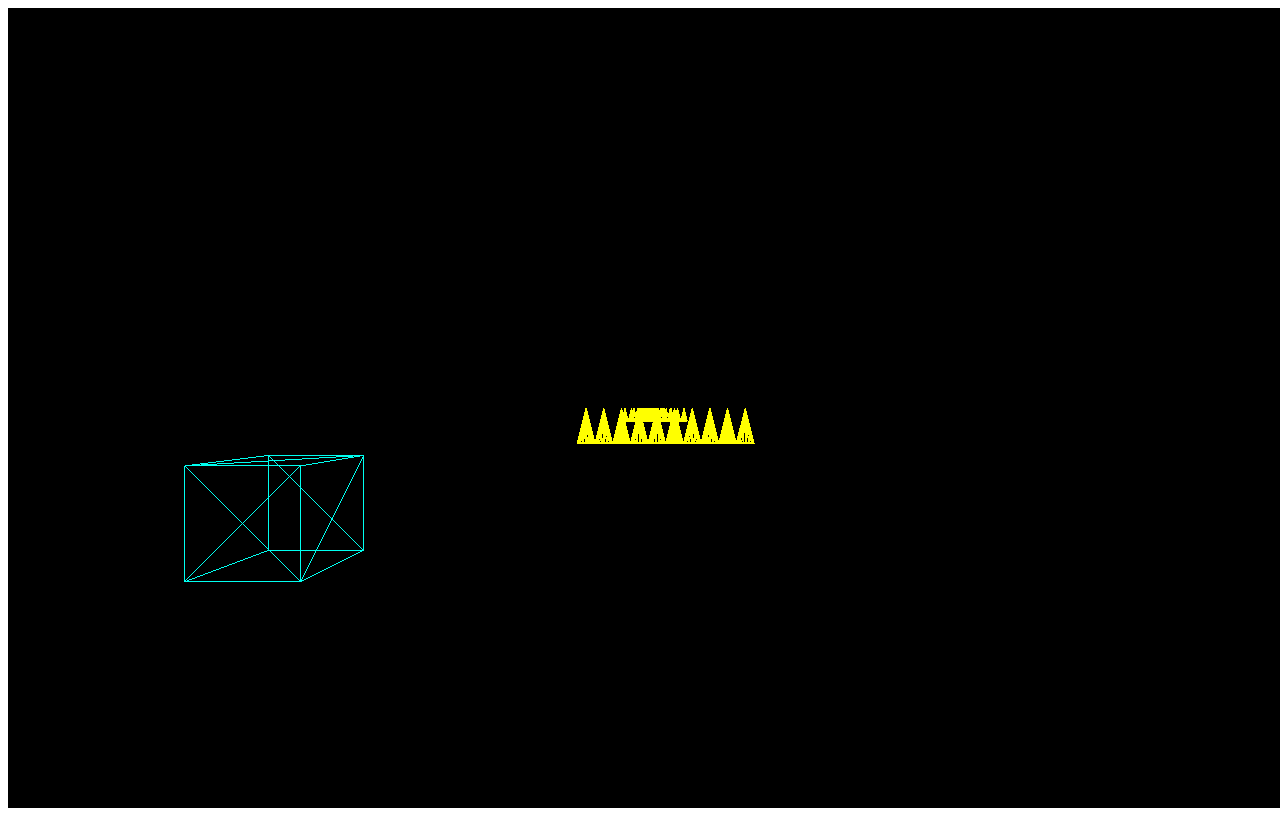
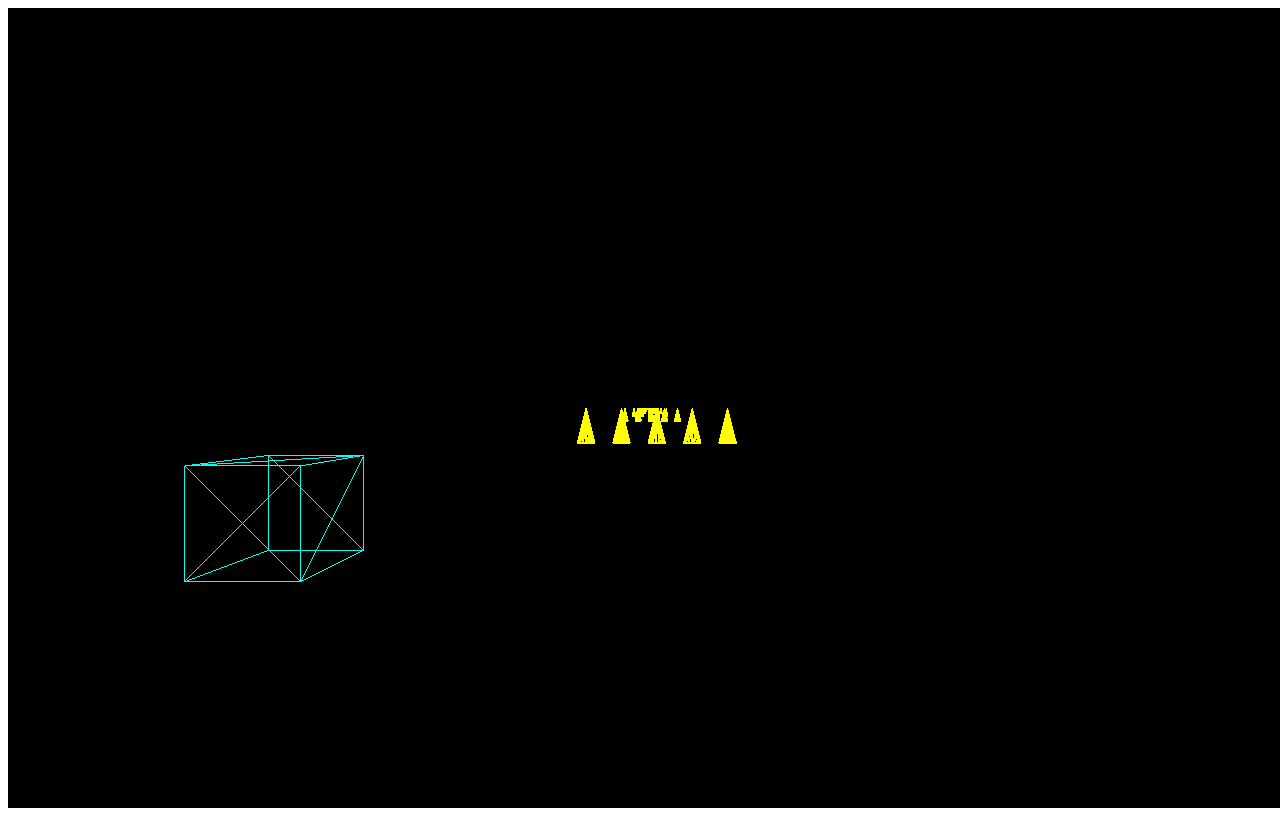
Before and after one commit to Estenimomnium/three-js, a plain HTML site: page index.html in a window 1280 px wide. Drawn offline with nearby package versions, Linux system fonts and the light colour scheme; animation ran at ten frames a second.

Commit message:
Initial commit three

```diff
--- a/index.html
+++ b/index.html
@@ -52,14 +52,17 @@
 
         function createCones( x, y, z ) {
             for (let i = 0; i < 10; i++) {
-                const geometryCone = new THREE.ConeBufferGeometry( 0.5, 2, 32 );
-                const materialCone = new THREE.MeshBasicMaterial( {color: 0xffff00, wireframe: true } );
-                const cone = new THREE.Mesh( geometryCone, materialCone );
+                if (i % 2 == 0) {
+                    const geometryCone = new THREE.ConeBufferGeometry(0.5, 2, 32);
+                    const materialCone = new THREE.MeshBasicMaterial({color: 0xffff00, wireframe: true});
+                    const cone = new THREE.Mesh(geometryCone, materialCone);
 
-                cone.position.x = i;
-                cone.position.z = z * 100;
+                    cone.position.x = i;
+                    cone.position.z = z * 100;
 
-                scene.add(cone);
+                    scene.add(cone);
+                }
+                i++;
             }
 
         }
```
